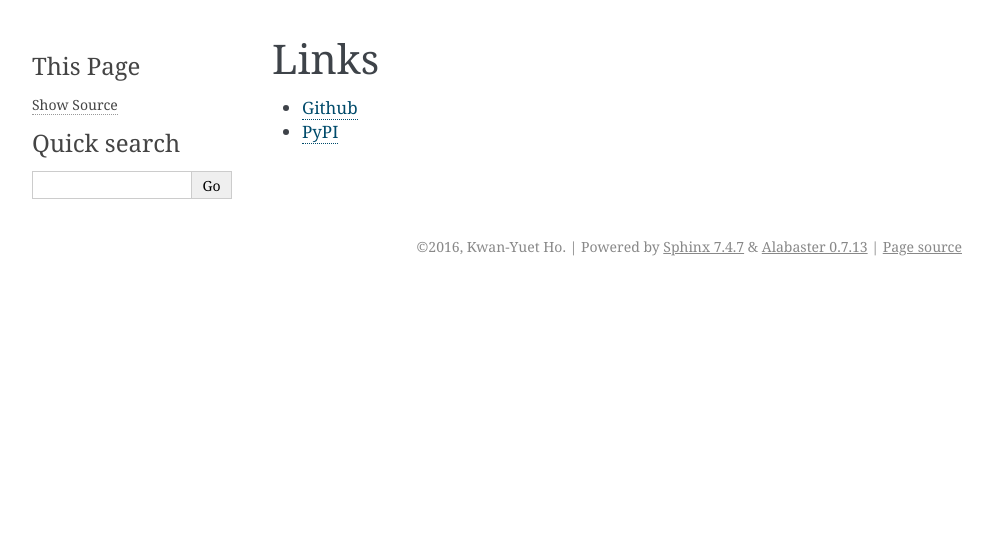
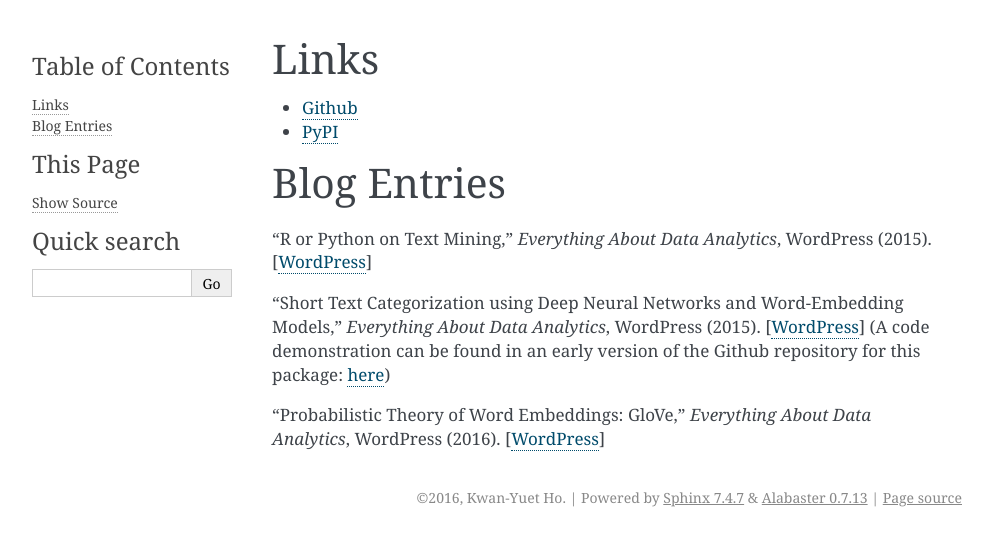
Before and after one commit to stephenhky/PyShortTextCategorization, a Sphinx documentation site: the page built from docs/links.rst, in a window 1280 px wide. Shown: the top 546 px of the page, without its empty margins (148-1141 px from the left). Built offline with Sphinx 7.4.7, drawn with Linux system fonts in a browser that asks for light colours.

```diff
--- a/docs/links.rst
+++ b/docs/links.rst
@@ -7,3 +7,17 @@ Links
 .. _Github: https://github.com/stephenhky/PyShortTextCategorization
 
 .. _PyPI: https://pypi.python.org/pypi/shorttext
+
+Blog Entries
+============
+
+"R or Python on Text Mining," *Everything About Data Analytics*, WordPress (2015). [`WordPress
+<https://datawarrior.wordpress.com/2015/08/12/codienerd-1-r-or-python-on-text-mining>`_]
+
+"Short Text Categorization using Deep Neural Networks and Word-Embedding Models," *Everything About Data Analytics*, WordPress (2015). [`WordPress
+<https://datawarrior.wordpress.com/2016/10/12/short-text-categorization-using-deep-neural-networks-and-word-embedding-models/>`_]
+(A code demonstration can be found in an early version of the Github repository for this package: `here
+<https://github.com/stephenhky/PyShortTextCategorization/tree/b298d3ce7d06a9b4e0f7d32f27bab66064ba7afa>`_)
+
+"Probabilistic Theory of Word Embeddings: GloVe," *Everything About Data Analytics*, WordPress (2016). [`WordPress
+<https://datawarrior.wordpress.com/2016/07/25/probabilistic-theory-of-word-embeddings-glove/>`_]
```
Also changed, not shown: README.md (+1 -5 lines), docs/refs.rst (+4 -4 lines).
